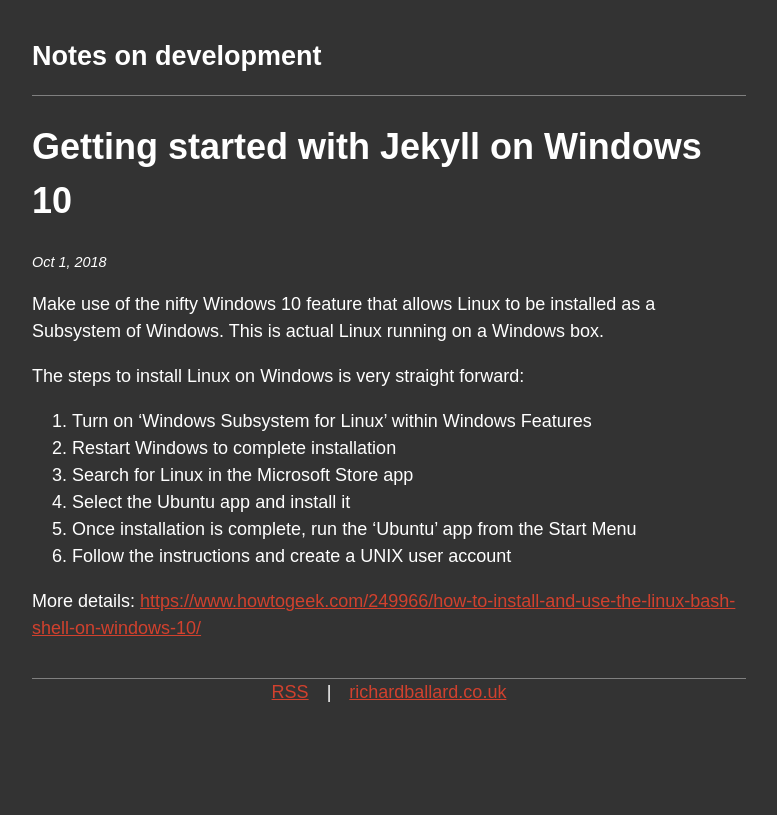
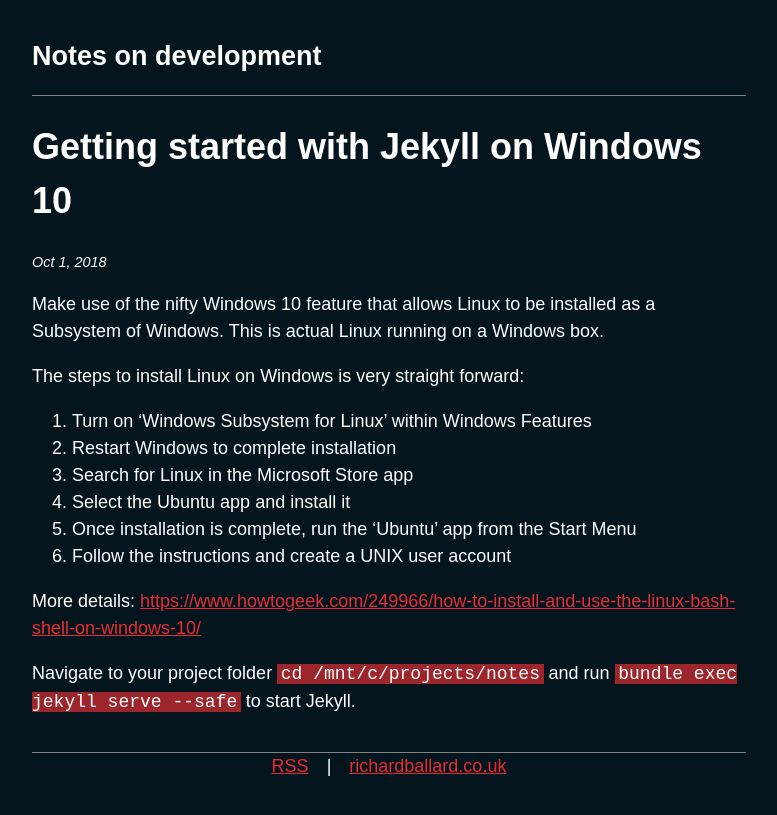
Before and after one commit to richardballard/notes, a Jekyll site: the page built from _posts/Jekyll/2018-10-01-Jekyll-on-Windows-10.md, in a window 1280 px wide. Shown: the top 815 px of the page, without its empty margins (251-1028 px from the left). Built offline with Jekyll 4.4.1, drawn with Linux system fonts in a browser that asks for light colours; a script that is not in the unit is left out.

Commit message:
Update theme

```diff
--- a/_posts/Jekyll/2018-10-01-Jekyll-on-Windows-10.md
+++ b/_posts/Jekyll/2018-10-01-Jekyll-on-Windows-10.md
@@ -17,3 +17,5 @@
 6. Follow the instructions and create a UNIX user account
 
 More details: [<https://www.howtogeek.com/249966/how-to-install-and-use-the-linux-bash-shell-on-windows-10/>](Install Linux on Windows 10)
+
+Navigate to your project folder `cd /mnt/c/projects/notes` and run `bundle exec jekyll serve --safe` to start Jekyll.
--- a/content/scss/screen.scss
+++ b/content/scss/screen.scss
@@ -2,12 +2,12 @@
 @import "vendor/highlight-theme";
 
 :root {
-  --color-black: hsl(0, 0%, 20%);
+  --color-black: #04151d;
   --color-black--lighten:  hsl(0, 0%, 25%);
   --color-white:hsl(0, 0%, 100%);
   --color-white--darken:  hsl(0, 0%, 50%);
-  --color-primary: hsl(7, 64%, 50%);
-  --color-primary--lighten: hsl(7, 87%, 55%);
+  --color-primary: #e72c33;
+  --color-primary--lighten:#9c262b;
 }
 
 $black: var(--color-black);
```
Also changed, not shown: dist/css/screen.css (+4 -4 lines), dist/css/screen.min.css.
